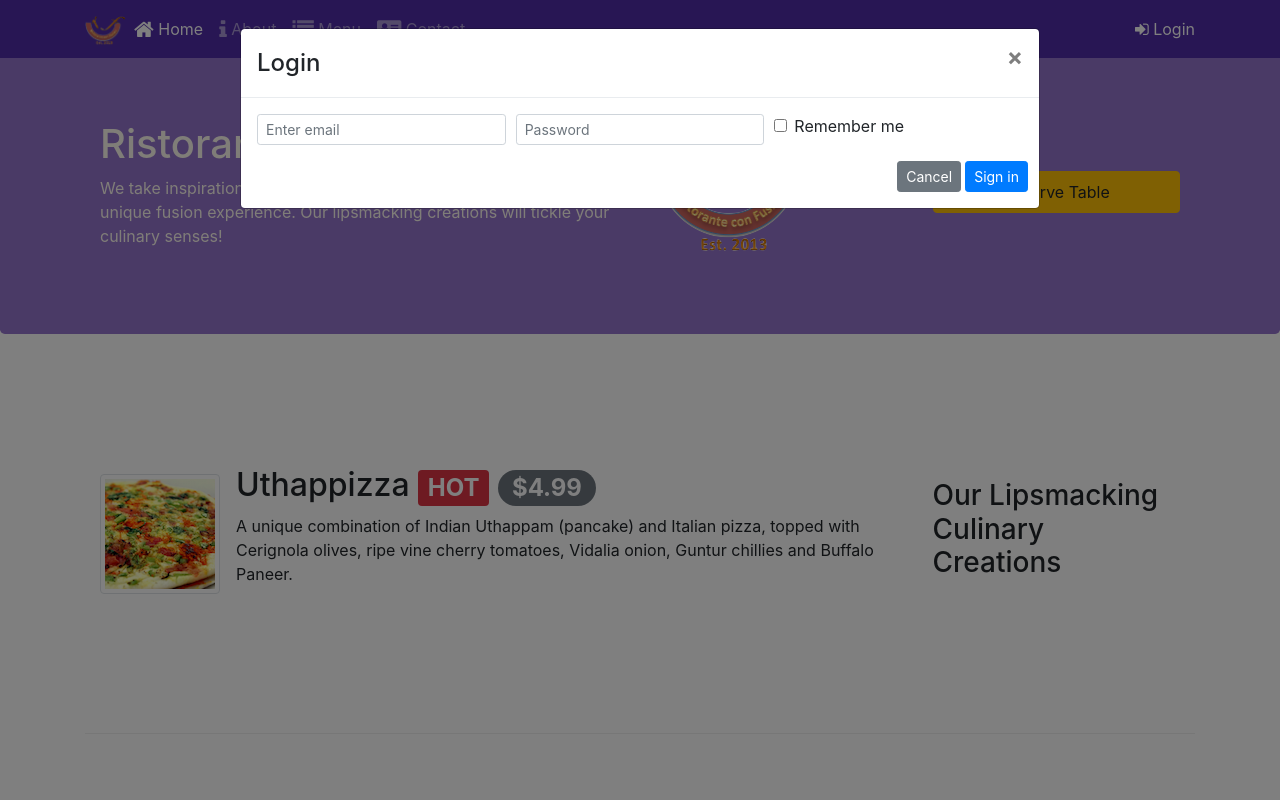
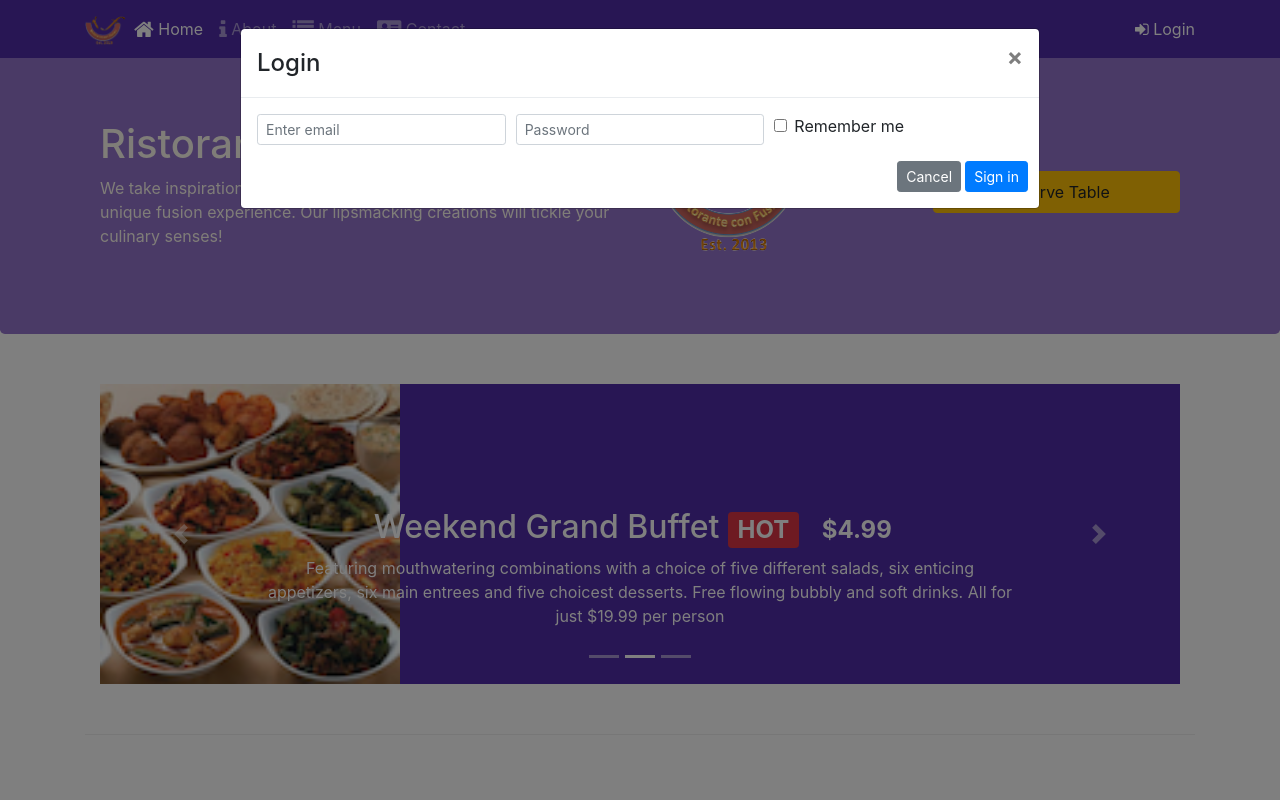
Before and after one commit to sknitw08/bootstrap4, a website: page index.html in a window 1280 px wide. Both pictures are taken after a click on the link "Login". Shown: the top 800 px of the page. Drawn offline with nearby package versions, Linux system fonts and the light colour scheme.

Commit message:
Carousel

```diff
--- a/CSS/styles.css
+++ b/CSS/styles.css
@@ -50,3 +50,18 @@ body {
     border-bottom: 1px solid #ddd;
     padding: 10px;
 }
+
+.carousel {
+    background:#512DA8;
+}
+
+.carousel-item {
+  height: 300px;
+}
+
+.carousel-item img {
+    position: absolute;
+    top: 0;
+    left: 0;
+    min-height: 300px;
+}
--- a/index.html
+++ b/index.html
@@ -97,6 +97,65 @@
     </header>
 
     <div class="container">
+        <div class="row row-content">
+            <div class="col">
+                <div id="mycarousel" class="carousel slide" data-ride="carousel">
+                    <div class="carousel-inner" role="listbox">
+                        <div class="carousel-item active">
+                            <img class="d-block img-fluid"
+                                src="img/uthappizza.png" alt="Uthappizza">
+                            <div class="carousel-caption d-none d-md-block">
+                                <h2>Uthappizza <span class="badge badge-danger">HOT</span> <span class="badge badge-pill badge-default">$4.99</span></h2>
+                                <p class="d-none d-sm-block">A unique combination of Indian Uthappam (pancake) and
+                                    Italian pizza, topped with Cerignola olives, ripe vine
+                                    cherry tomatoes, Vidalia onion, Guntur chillies and
+                                    Buffalo Paneer.
+                                </p>
+                            </div>
+                        </div>
+                        <div class="carousel-item">
+                            <img class="d-block img-fluid"
+                                src="img/buffet.png" alt="Weekend Grand Buffet">
+                            <div class="carousel-caption d-none d-md-block">
+                                <h2>Weekend Grand Buffet <span class="badge badge-danger">HOT</span> <span class="badge badge-pill badge-default">$4.99</span></h2>
+                                <p class="d-none d-sm-block">Featuring mouthwatering combinations with a choice of five
+                                    different
+                                    salads, six enticing
+                                    appetizers, six main entrees and five choicest desserts. Free flowing bubbly and soft
+                                    drinks. All
+                                    for just $19.99 per person
+                                </p>
+                            </div>
+                        </div>
+                        <div class="carousel-item">
+                            <img class="d-block img-fluid"
+                                src="img/alberto.png" alt="Alberto Somayya">
+                            <div class="carousel-caption d-none d-md-block">
+                                <h2 class="mt-0">Alberto Somayya</h2>
+                                <h4>Executive Chef</h4>
+                                <p class="d-none d-sm-block">Award winning three-star Michelin chef with wide
+                                    International experience having worked closely with
+                                    whos-who in the culinary world, he specializes in
+                                    creating mouthwatering Indo-Italian fusion experiences.
+                                </p>
+                            </div>
+                        </div>
+                    </div>
+                    <ol class="carousel-indicators">
+                        <li data-target="#mycarousel" data-slide-to="0" class="active"></li>
+                        <li data-target="#mycarousel" data-slide-to="1"></li>
+                        <li data-target="#mycarousel" data-slide-to="2"></li>
+                    </ol>
+                    <a class="carousel-control-prev" href="#mycarousel" role="button" data-slide="prev">
+                        <span class="carousel-control-prev-icon"></span>
+                    </a>
+                    <a class="carousel-control-next" href="#mycarousel" role="button" data-slide="next">
+                        <span class="carousel-control-next-icon"></span>
+                    </a>
+                </div>
+             </div>
+        </div>
+
         <div class="row row-content align-items-center">
             <div class="col-12 col-sm-4 order-sm-last col-md-3">
                 <h3>Our Lipsmacking Culinary Creations</h3>
```
